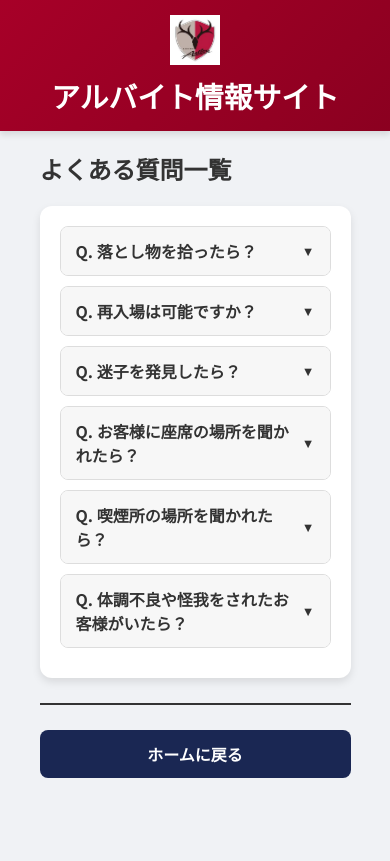
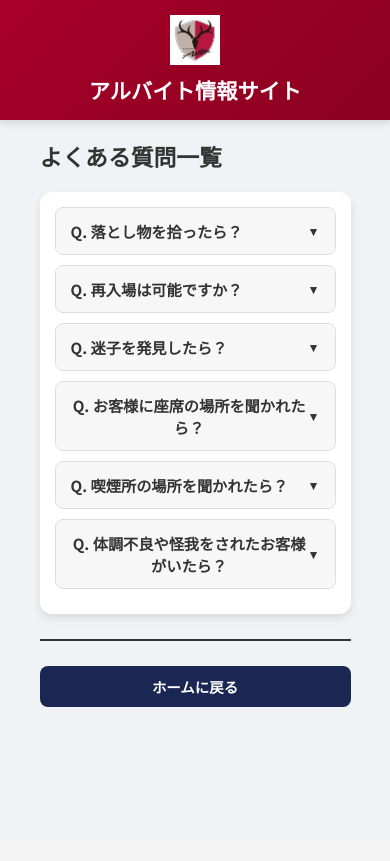
Before and after one commit to wnlab-murakami/Kashima_backstand, a Flask app: page /faq in a window 390 px wide. After the commit the page ends 707 px from the top, so only its background shows below. Run offline with Flask 3, Linux system fonts and the light colour scheme.

Commit message:
bodyスタイルにテキスト中央揃えを追加し、リストと段落の折り返し設定を改善しました。カードのh3スタイルを追加し、レスポンシブデザインのためのメディアクエリを追加しました。

```diff
--- a/static/style.css
+++ b/static/style.css
@@ -118,6 +118,7 @@ body {
     display: flex;
     justify-content: space-between;
     align-items: center;
+    text-align: center;
 }
 
 /* 矢印のスタイル */
@@ -138,6 +139,12 @@ body {
     background-color: #fff;
     display: none; /* 初期状態では答えを隠す */
     border-top: 1px solid #ddd;
+}
+
+li {
+    word-break: keep-all;
+    overflow-wrap: break-word;
+    line-height: 1.8;
 }
 
 /*ログインフォーム用のスタイルを追加*/
@@ -176,12 +183,41 @@ body {
 
 p {
     word-wrap: break-word;
+    word-break: keep-all;      /* 追加：文節の途中で折り返さない */
+    overflow-wrap: break-word; /* 追加：どうしても長い場合だけ折り返す */
+    line-height: 1.8;          /* 任意：行間を広げると読みやすくなる */
 }
 
 hr {
     border: none; /* 元の線をリセット */
     border-top: 2px solid #333; /* 2pxの太さの黒い線 */
     margin: 25px 0; /* 上下の余白を調整 */
+}
+
+.card h3 {
+    color: #1A2753;
+    font-size: 1em;
+    margin-top: 15px;
+    margin-bottom: 5px;
+}
+
+@media (max-width: 600px) {
+    .header h1 {
+        font-size: 1.4em;
+    }
+
+    body {
+        font-size: 0.95em;
+    }
+
+    .btn {
+        padding: 10px 16px;
+        font-size: 0.95em;
+    }
+
+    .card {
+        padding: 15px;
+    }
 }
 
 /* ★★★ AI質問フォームのtextareaスタイルを追加 ★★★ */
```
